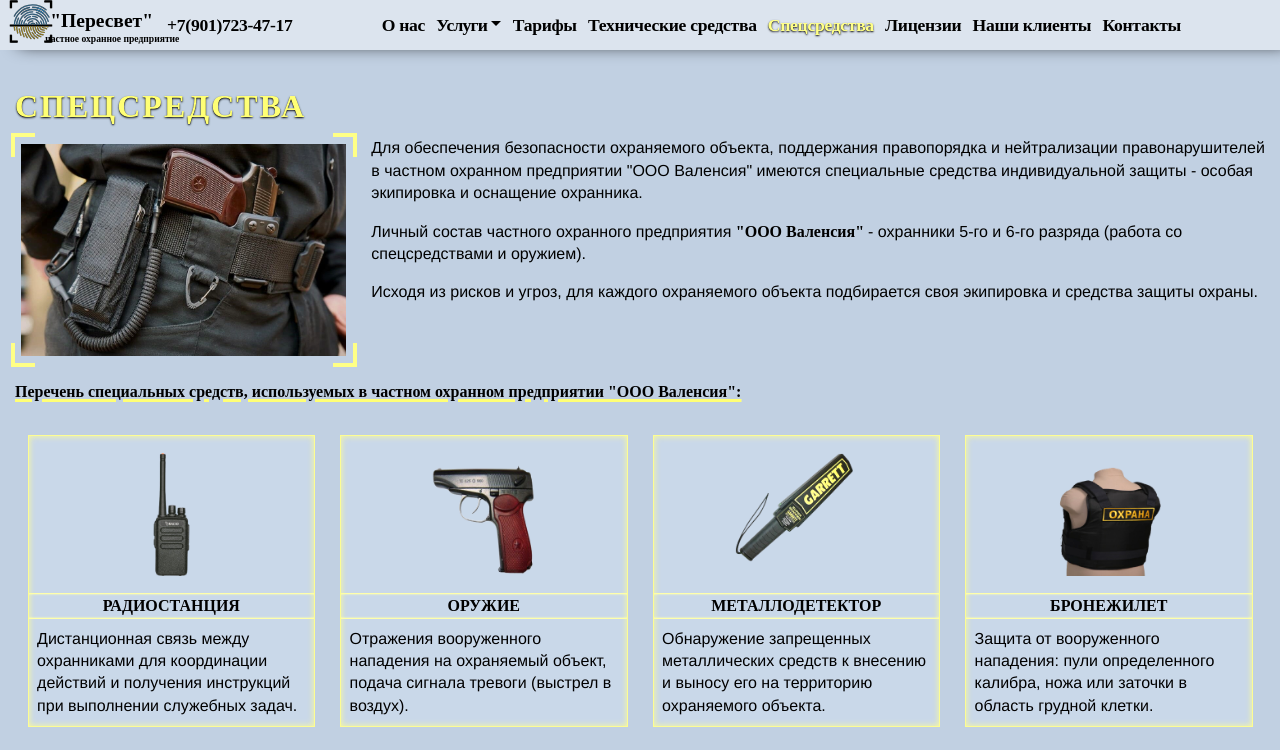
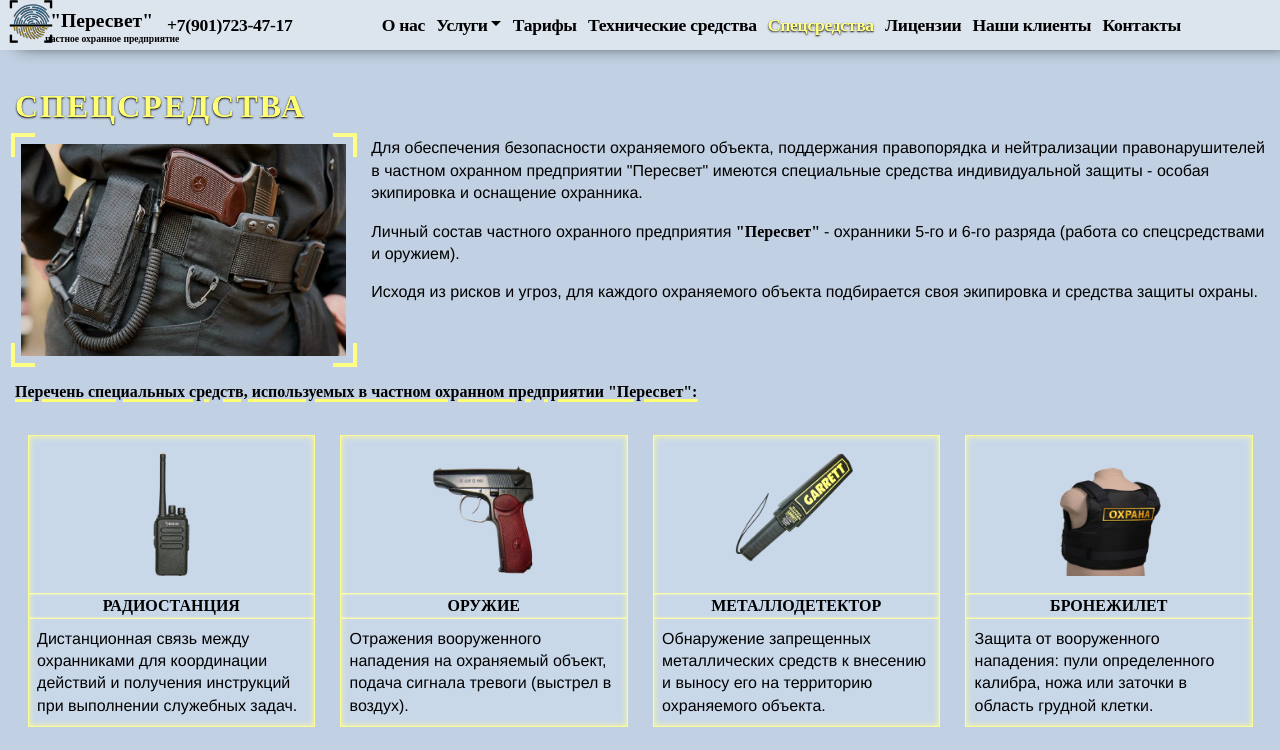
Before and after one commit to AnigalHub/Valencia, a Nuxt app: page /special_equipment in a window 1280 px wide. Shown: the top 750 px of the page. Built offline with nearby package versions, Linux system fonts and the light colour scheme.

Commit message:
изменено заголовок h6 и span

```diff
--- a/pages/special_equipment.vue
+++ b/pages/special_equipment.vue
@@ -3,10 +3,10 @@
     <b-container>
       <h1>{{name_page}}</h1>
       <img src="../static/special_equipment/special.jpg" class="first_img" alt="спецсредства">
-      <p class="text">Для обеспечения безопасности охраняемого объекта, поддержания правопорядка и нейтрализации правонарушителей в частном охранном предприятии "ООО Валенсия" имеются специальные средства индивидуальной защиты - особая экипировка и оснащение охранника.</p>
-      <p class="text">Личный состав частного охранного предприятия <span class="emphasized"> "ООО Валенсия" </span> - охранники 5-го и 6-го разряда (работа со спецсредствами и оружием).</p>
+      <p class="text">Для обеспечения безопасности охраняемого объекта, поддержания правопорядка и нейтрализации правонарушителей в частном охранном предприятии "Пересвет" имеются специальные средства индивидуальной защиты - особая экипировка и оснащение охранника.</p>
+      <p class="text">Личный состав частного охранного предприятия <span class="emphasized"> "Пересвет" </span> - охранники 5-го и 6-го разряда (работа со спецсредствами и оружием).</p>
       <p class="text">Исходя из рисков и угроз, для каждого охраняемого объекта подбирается своя экипировка и средства защиты охраны.</p>
-      <h6 class="block_two">Перечень специальных средств, используемых в частном охранном предприятии "ООО Валенсия":</h6>
+      <h6 class="block_two">Перечень специальных средств, используемых в частном охранном предприятии "Пересвет":</h6>
       <div class="flex-container">
         <div class="beautiful_block" v-for="equipment in ListOfSpecialEquipments" :key="equipment.index">
             <img :src="equipment.img_src" :alt="equipment.img_alt"/>
```
